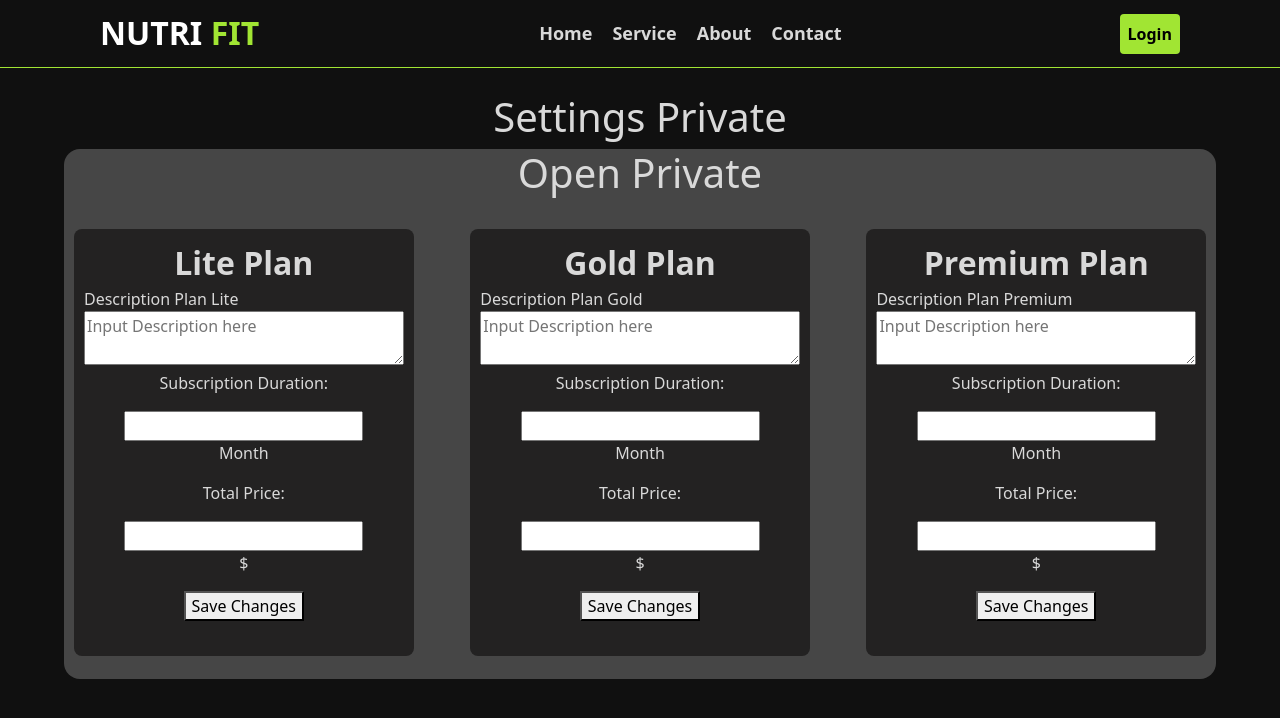
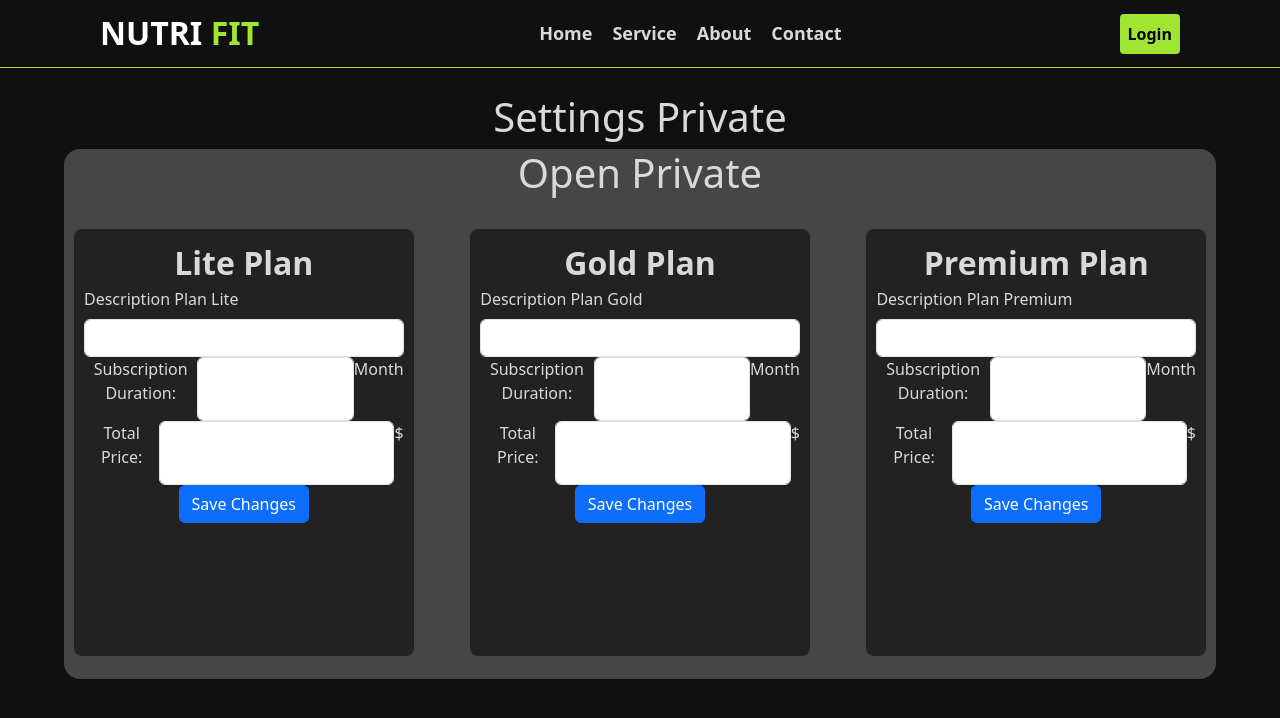
Before and after one commit to usfaql/MERAKI_Academy_Project_5_forked, a React (Create React App) app in the folder frontend/: page /coach/private/setting in a window 1280 px wide. Shown: the top 718 px of the page. Built offline with nearby package versions, Linux system fonts and the light colour scheme.

Commit message:
Styling Setting Component

```diff
--- a/frontend/src/components/Home/CoachPrivate/Settings/Settings.css
+++ b/frontend/src/components/Home/CoachPrivate/Settings/Settings.css
@@ -35,15 +35,19 @@
     border-radius: 8px;
     display: flex;
     flex-direction: column;
+    /* justify-content: space-between; */
+}
+.Description-Input{
+    text-align: left;
 }
 .Plan-Title{
     font-weight: bold;
     font-size:xx-large ;
 }
-.Description-Title{
-text-align: left;
+.Sub-Duration,.Price{
+    display: flex;
+    justify-content: space-between;
 }
-.Description-Input textarea{
-    width: 100%;
-
+.month,.num-price {
+    display: flex;
 }
--- a/frontend/src/components/Home/CoachPrivate/Settings/Settings.js
+++ b/frontend/src/components/Home/CoachPrivate/Settings/Settings.js
@@ -1,5 +1,7 @@
 import React ,{ useState } from 'react'
 import "./Settings.css"
+import Form from 'react-bootstrap/Form';
+import Button from 'react-bootstrap/Button';
 const Settings = () => {
     const [arr, setarr] = useState(["Lite","Gold","Premium"])
   return (
@@ -20,27 +22,30 @@ const Settings = () => {
             <div className='Plan-Title'>
                 {ele} Plan
             </div>
-            <div className='Description-Title'>
-                Description Plan {ele}
-            </div>
             <div className='Description-Input'>
-                <textarea
-                type='text'
-                placeholder='Input Description here'
-                />
+            <Form.Label>Description Plan {ele}</Form.Label>
+      <Form.Control
+        type="text"/>
             </div>
             <div className='Sub-Duration'>
                 <p>Subscription Duration:</p>
-                <input type='number'/>
-                <p>Month</p>
+                <div className='month'>
+      <Form.Control
+        type="number"/>
+                <p>Month</p></div>
+
             </div>
             <div className='Price'>
                 <p>Total Price:</p>
-                <input type='number'/>
+                <div className='num-price'>
+                <Form.Control
+        type="number"/>
                 <p>$</p>
+                </div>
+
             </div>
             <div className='Save-Btn'>
-                <button>Save Changes</button>
+                <Button>Save Changes</Button>
             </div>
         </div>
         )}
```
